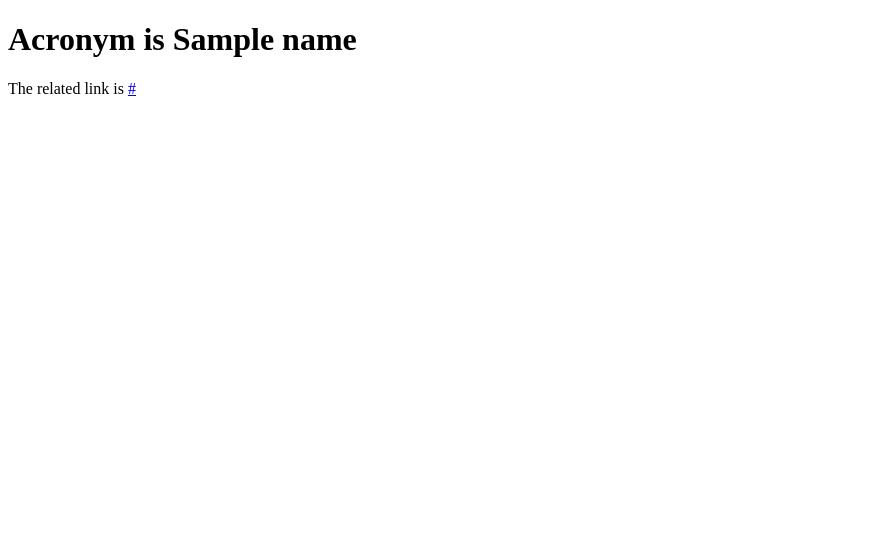
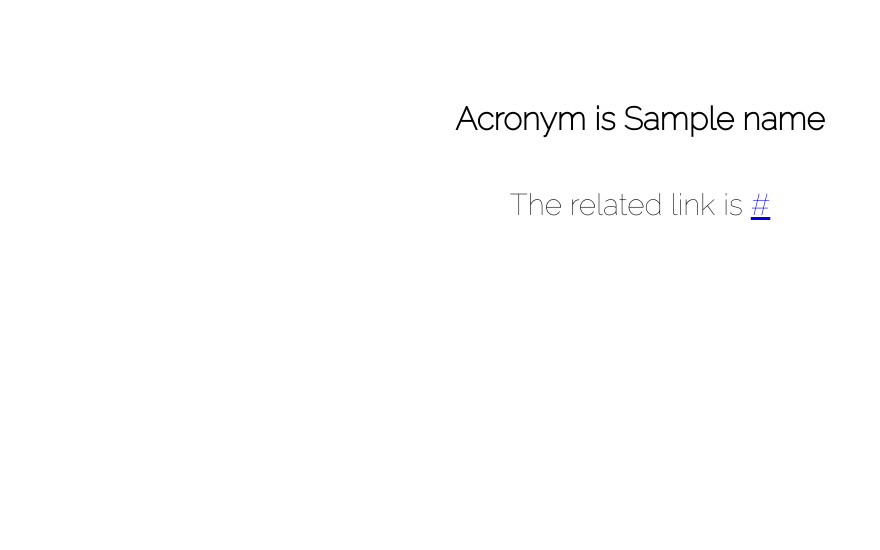
Before and after one commit to sadiah7/AcronymGenerator, a Flask app: template templates/pass.html in a window 1280 px wide. Shown: the top 550 px of the page, without its empty margins (0-880 px from the left). Run offline with Flask 2, Linux system fonts and the light colour scheme; the template is opened without the code that fills it: most values are stand-ins (such as "Sample title", 1, 10 or a date in 2020).

Commit message:
Update pass.html
Added basic CSS to the HTML document

```diff
--- a/templates/pass.html
+++ b/templates/pass.html
@@ -3,9 +3,35 @@
   <head>
     <meta charset="utf-8">
     <title>pass</title>
+    <style>
+      @import url('https://fonts.googleapis.com/css2?family=Raleway:wght@100&display=swap');
+
+      body{
+        background: white;
+        font-family: 'Raleway', 'serif';
+      }
+
+      .container{
+        text-align: left;
+        background: white;
+        border-radius: 20px;
+        width: 400px;
+        height: 250px;
+        margin: 100px auto;
+        text-align: center;
+      }
+
+      .h1,p{
+        font-size: 30px;
+        padding-top: 20px;
+      }
+      }
+    </style>
   </head>
   <body>
+    <div class="container">
     <h1>Acronym is {{name}}</h1>
     <p>The related link is <a href="{{ link }}">{{ link }}</a></p>
+    </div>
   </body>
 </html>
```
